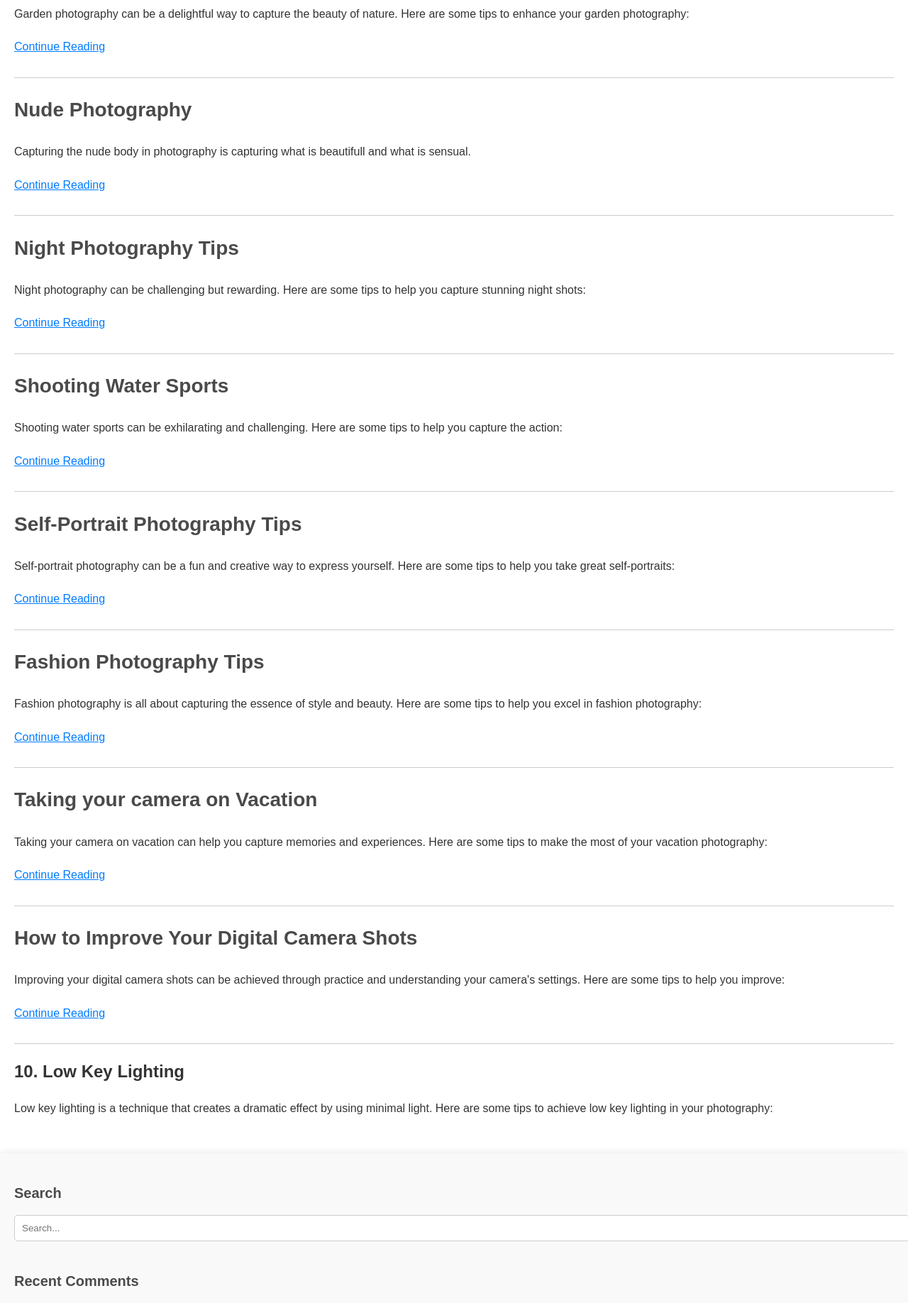
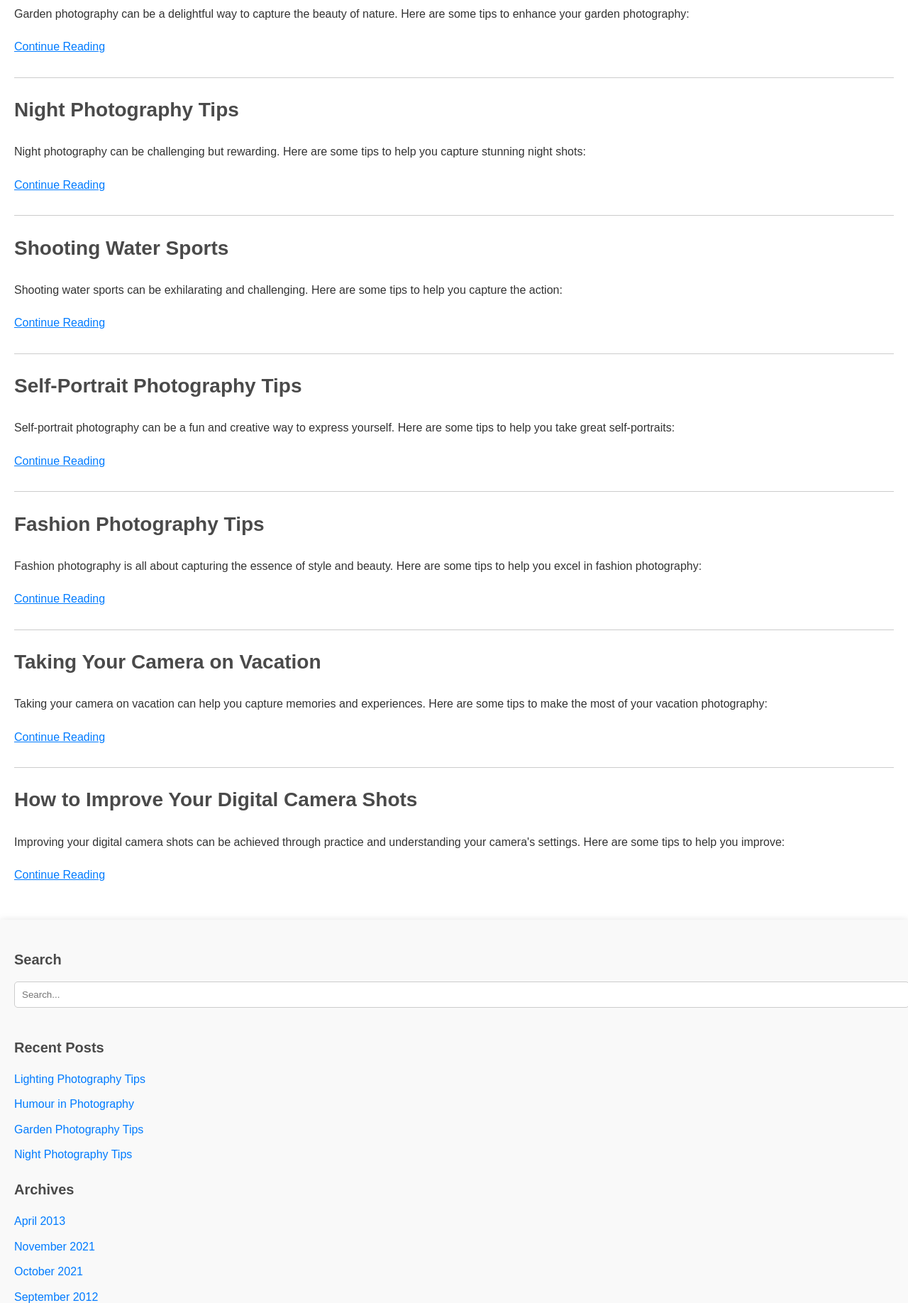
Before and after one commit to lildemone/hathaway-, a plain HTML site: page index.html in a window 1280 px wide. Shown: the part 680-2516 px from the top of the page at 71% size. Drawn offline with Linux system fonts and the light colour scheme.

Commit message:
improved index.html style and look

```diff
--- a/index.html
+++ b/index.html
@@ -24,15 +24,17 @@
             display: flex;
             flex-wrap: wrap;
         }
-        .content {
-            flex: 1 1 70%;
-            padding: 20px;
-        }
         .sidebar {
             flex: 1 1 30%;
             padding: 20px;
             background-color: #f9f9f9;
             box-shadow: 0 0 10px rgba(0, 0, 0, 0.1);
+            order: 2; /* Move sidebar to the right */
+        }
+        .content {
+            flex: 1 1 70%;
+            padding: 20px;
+            order: 1; /* Content comes before the sidebar */
         }
         .sidebar h3 {
             font-size: 20px;
@@ -92,6 +94,7 @@
             }
             .content, .sidebar {
                 flex: 1 1 100%;
+                order: unset; /* Reset order for smaller screens */
             }
             header {
                 text-align: center;
@@ -126,7 +129,7 @@
                 </div>
                 <hr>
                 <section>
-                    <h1>Humour in photography</h1>
+                    <h1>Humour in Photography</h1>
                     <p>Humour in photography can be a powerful tool to engage viewers and convey messages in a light-hearted manner. Here are some tips to incorporate humour into your photography:</p>
                     <div class="toggle-container">
                         <a href="humour-photography.html" class="toggle-link">Continue Reading</a>
@@ -138,14 +141,6 @@
                     <p>Garden photography can be a delightful way to capture the beauty of nature. Here are some tips to enhance your garden photography:</p>
                     <div class="toggle-container">
                         <a href="garden-photography.html" class="toggle-link">Continue Reading</a>
-                    </div>
-                </section>
-                <hr>
-                <section>
-                    <h1>Nude Photography</h1>
-                    <p>Capturing the nude body in photography is capturing what is beautifull and what is sensual.</p>
-                    <div class="toggle-container">
-                        <a href="nude-photography.html" class="toggle-link">Continue Reading</a>
                     </div>
                 </section>
                 <hr>
@@ -182,7 +177,7 @@
                 </section>
                 <hr>
                 <section>
-                    <h1>Taking your camera on Vacation</h1>
+                    <h1>Taking Your Camera on Vacation</h1>
                     <p>Taking your camera on vacation can help you capture memories and experiences. Here are some tips to make the most of your vacation photography:</p>
                     <div class="toggle-container">
                         <a href="vacation-photography.html" class="toggle-link">Continue Reading</a>
@@ -196,26 +191,18 @@
                         <a href="digital-camera-tips.html" class="toggle-link">Continue Reading</a>
                     </div>
                 </section>
-                <hr>
-                <section>
-                    <h2>10. Low Key Lighting</h2>
-                    <p>Low key lighting is a technique that creates a dramatic effect by using minimal light. Here are some tips to achieve low key lighting in your photography:</p>
-                </section>
             </main>
         </div>
         <aside class="sidebar">
             <h3>Search</h3>
             <input type="text" placeholder="Search...">
-            <h3>Recent Comments</h3>
             <h3>Recent Posts</h3>
             <ul>
-                <li><a href="lighting-photography.html">lighting photography Tips</a></li>
-                <li><a href="humour-photography.html">Humor In Photography</a></li>
-                <li><a href="garden-photography.html">Garden Photography</a></li>
-                <li><a href="nude-photography.html">Nude Photography Tips</a></li>
+                <li><a href="lighting-photography.html">Lighting Photography Tips</a></li>
+                <li><a href="humour-photography.html">Humour in Photography</a></li>
+                <li><a href="garden-photography.html">Garden Photography Tips</a></li>
                 <li><a href="night-photography.html">Night Photography Tips</a></li>
             </ul>
-            <h3>Blogs</h3>
             <h3>Archives</h3>
             <ul>
                 <li><a href="#">April 2013</a></li>
```
